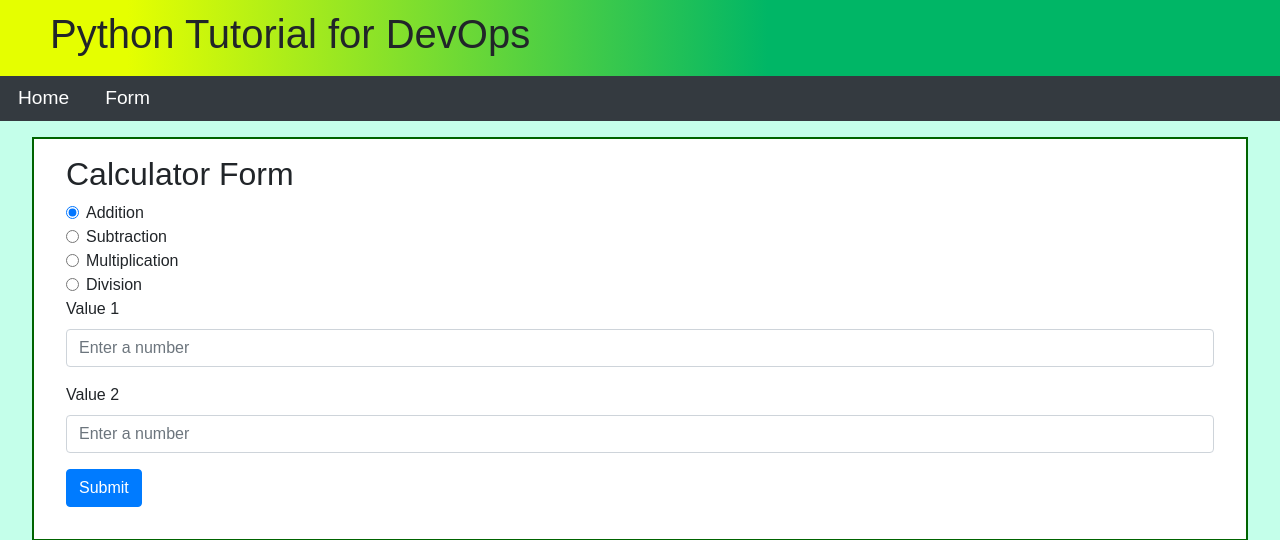
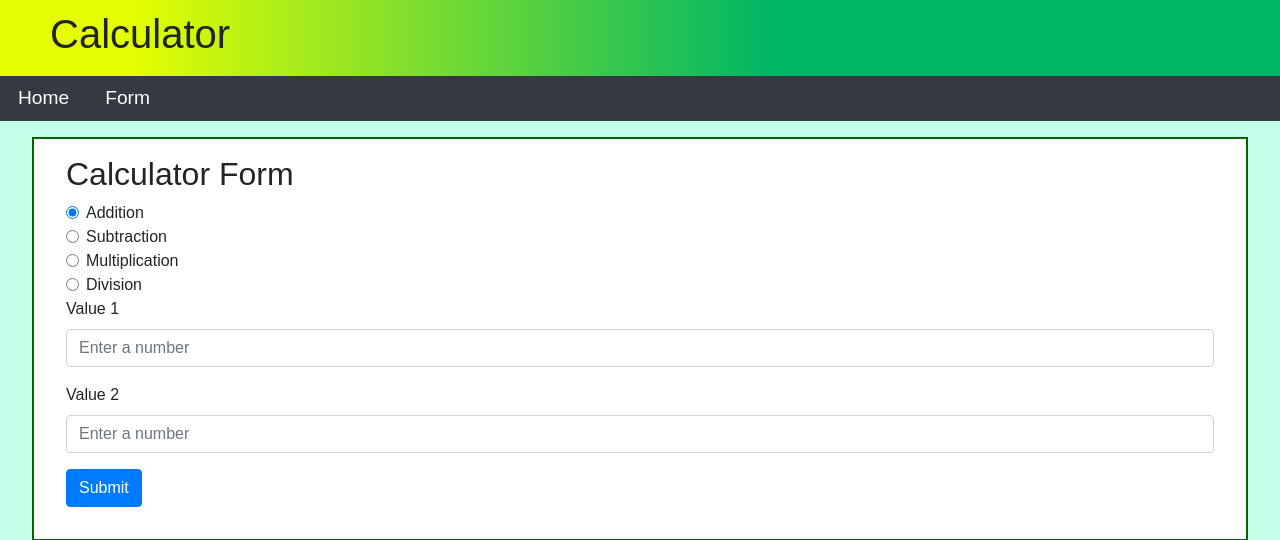
Before and after one commit to sagedemage/flash_messages_and_validation, a Flask app: page /form in a window 1280 px wide. Shown: the top 540 px of the page. Run offline with Flask 2, Linux system fonts and the light colour scheme; some libraries are stand-ins or nearby versions.

Commit message:
Updated the website's main title and title tab

```diff
--- a/app/templates/base.html
+++ b/app/templates/base.html
@@ -3,7 +3,7 @@
     <head>
         {% block head %}
         <!-- Browser tab's title -->
-        <title> DevOps Python Tutorial  </title>
+        <title> Calculator  </title>
         <!-- Browser tab icon -->
         <link rel="shortcut icon" href="../static/images/devops.ico">
         <!-- Bootstrap 4 -->
@@ -20,7 +20,7 @@
     <body>
         <header>
             {% block navigation %}
-            <h1>Python Tutorial for DevOps</h1>
+            <h1> Calculator </h1>
             <!-- Navigation Bar -->
             <nav class="navbar navbar-expand navbar-dark bg-dark m">
                 <div class="collapse navbar-collapse" id="navbarNav">
```
Also changed, not shown: images/error_flash_message_division_by_zero.png, images/error_flash_message_empty_input.png, images/success_flash_message.png.
